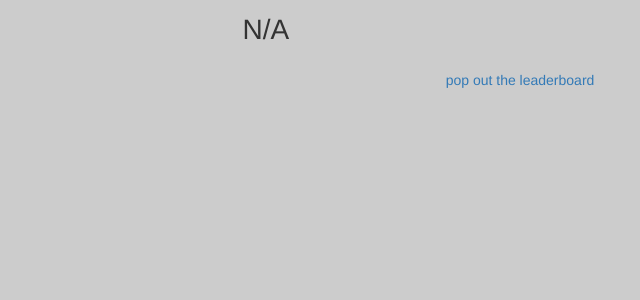
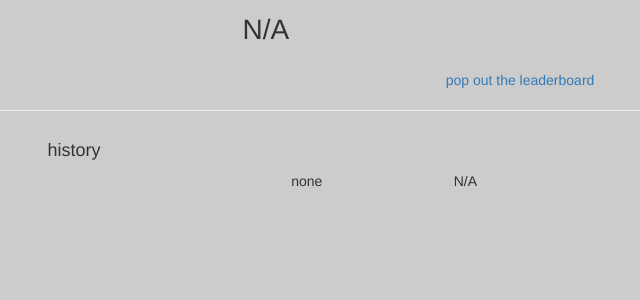
Before and after one commit to roguesignal/battleroyalewheel, a Flask app: page /spin in a window 1280 px wide. Shown: the part 398-698 px from the top of the page, without its empty margins (120-760 px from the left). Run offline with Flask 2, Linux system fonts and the light colour scheme; data that the repository does not hold is empty; some libraries are stand-ins or nearby versions.

Commit message:
added history to spin

```diff
--- a/templates/spin.html
+++ b/templates/spin.html
@@ -14,10 +14,10 @@
 <br>
 <div class="row">
     <div class="col-sm-6 col-sm-offset-3">
-        <h3>latest game: {{ game }}</h3>
+        <h3>latest game: {{ history[0]['game']}}</h3>
         <h3>collars</h4>
         <div class="row">
-            {% for c in collars %}
+            {% for c in history[0]['collars'] %}
             <div class="col-sm-2" style="font-size:200%;">
                 {{ c }}
             </div>
@@ -31,4 +31,22 @@
         <a href="/leader" target="_blank">pop out the leaderboard</a>
     </div>
 </div>
+<hr>
+<div class="row">
+    <div class="col-sm-10 col-sm-offset-1">
+        <h4>history</h4>
+        {% for h in history %}
+        <div class="row">
+            <div class="col-sm-3">
+                {{ h['timestamp'] }}
+            </div>
+            <div class="col-sm-2">
+                {{ h['game'] }}
+            </div>
+            <div class="col-sm-2">
+                {{ ", ".join(h['collars']) }}
+            </div>
+    </div>
+    {% endfor %}
+</div>
 {% endblock %}
--- a/wheel.py
+++ b/wheel.py
@@ -183,18 +183,21 @@ def spin():
         spinthewheel()
 
     spins = Spin.query.order_by('id').all()
+    history = []
     if spins:
-        most_recent_spin = spins[-1]
-        game = most_recent_spin.game_name
-        collars = []
-        for ent in most_recent_spin.entries.split(','):
-            e = Entry.query.filter(Entry.id == ent).one_or_none()
-            collars.append(e.collar)
+        spins = spins[:-1]
+        for s in spins:
+            hist = {}
+            hist['game'] = s.game_name
+            entries = [ Entry.query.filter(Entry.id == ent).one_or_none() for ent in s.entries.split(',') ]
+            hist['collars'] = [ e.collar for e in entries ]
+            hist['timestamp'] = s.created_on
+            history.append(hist)
+
     else:
-        game = 'none'
-        collars = ['N/A']
+        history = [{'game': 'none', 'collars': ['N/A']}]
 
-    return render_template('spin.html', game=game, collars=collars)
+    return render_template('spin.html', history=history)
 
 from datetime import datetime
 
```
